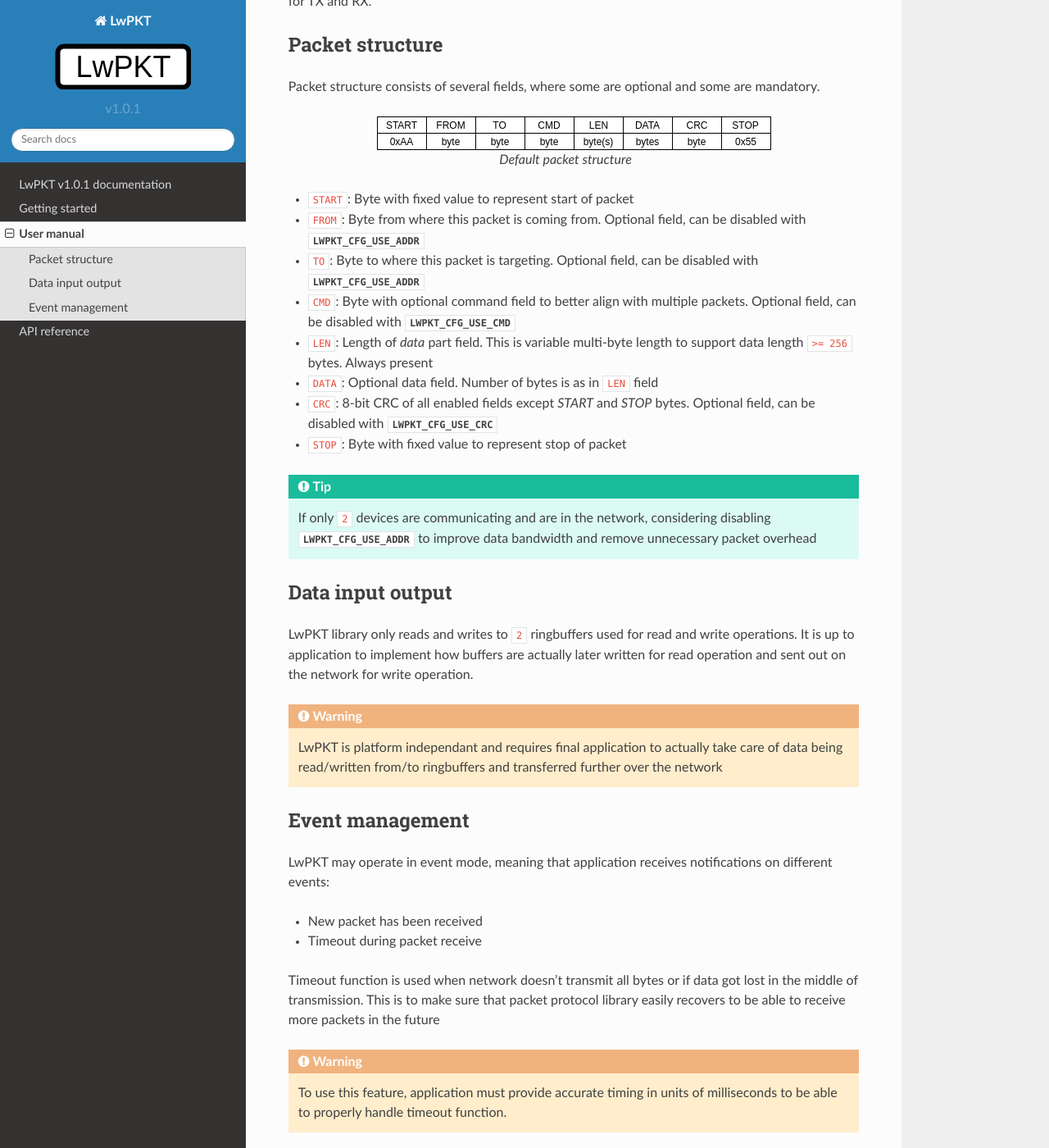
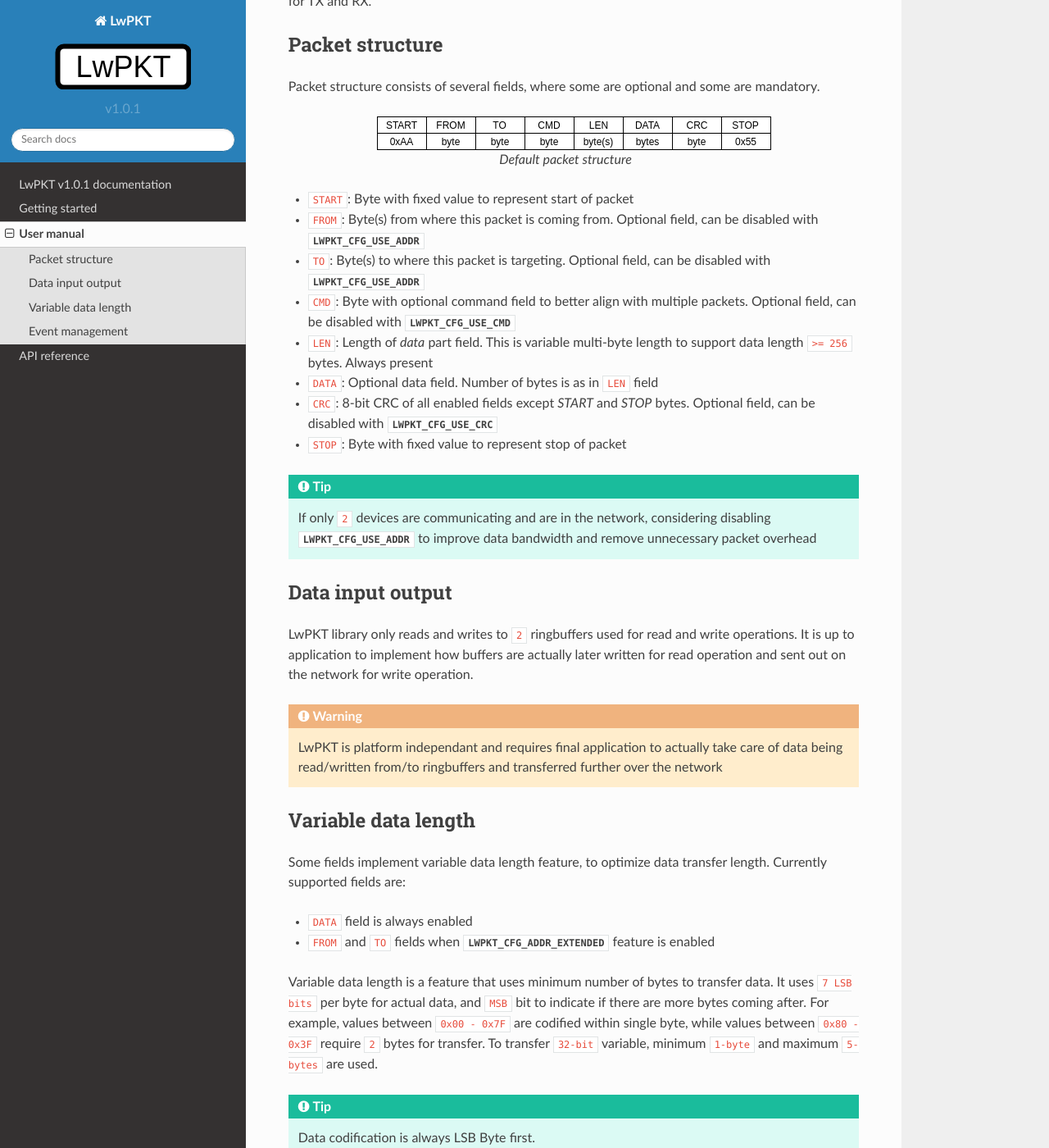
Before and after one commit to MaJerle/lwpkt, a Sphinx documentation site: the page built from docs/user-manual/index.rst, in a window 1280 px wide and 1400 px high, scrolled down 506 px. Shown: the whole window at 82% size. Built offline with Sphinx 7.4.7 and the Read the Docs theme 2.0.0, drawn with Linux system fonts in a browser that asks for light colours; the version number could not be read and is left out; grey boxes are pictures that could not be loaded.

Commit message:
Add variable length description

```diff
--- a/docs/user-manual/index.rst
+++ b/docs/user-manual/index.rst
@@ -29,8 +29,8 @@ Packet structure consists of several fields, where some are optional and some ar
     Default packet structure
 
 * ``START``: Byte with fixed value to represent start of packet
-* ``FROM``: Byte from where this packet is coming from. Optional field, can be disabled with :c:macro:`LWPKT_CFG_USE_ADDR`
-* ``TO``: Byte to where this packet is targeting. Optional field, can be disabled with :c:macro:`LWPKT_CFG_USE_ADDR`
+* ``FROM``: Byte(s) from where this packet is coming from. Optional field, can be disabled with :c:macro:`LWPKT_CFG_USE_ADDR`
+* ``TO``: Byte(s) to where this packet is targeting. Optional field, can be disabled with :c:macro:`LWPKT_CFG_USE_ADDR`
 * ``CMD``: Byte with optional command field to better align with multiple packets. Optional field, can be disabled with :c:macro:`LWPKT_CFG_USE_CMD`
 * ``LEN``: Length of *data* part field. This is variable multi-byte length to support data length ``>= 256`` bytes. Always present
 * ``DATA``: Optional data field. Number of bytes is as in ``LEN`` field
@@ -50,6 +50,23 @@ It is up to application to implement how buffers are actually later written for
 .. warning::
     LwPKT is platform independant and requires final application to actually take care of data being read/written from/to ringbuffers and
     transferred further over the network
+
+Variable data length
+********************
+
+Some fields implement variable data length feature, to optimize data transfer length.
+Currently supported fields are:
+
+* ``DATA`` field is always enabled
+* ``FROM`` and ``TO`` fields when :c:macro:`LWPKT_CFG_ADDR_EXTENDED` feature is enabled
+
+Variable data length is a feature that uses minimum number of bytes to transfer data.
+It uses ``7 LSB bits`` per byte for actual data, and ``MSB`` bit to indicate if there are more bytes coming after.
+For example, values between ``0x00 - 0x7F`` are codified within single byte, while values between ``0x80 - 0x3F`` require ``2`` bytes for transfer.
+To transfer ``32-bit`` variable, minimum ``1-byte`` and maximum ``5-bytes`` are used.
+
+.. tip ::
+    Data codification is always LSB Byte first.
 
 Event management
 ****************
```
